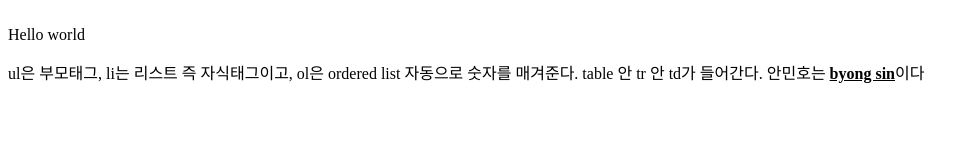
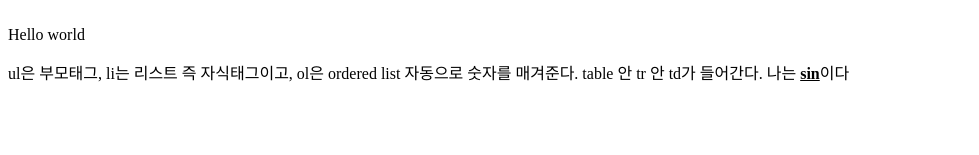
Before and after one commit to medicinecone/my-first-site, a plain HTML site: page 1.html in a window 1280 px wide. Shown: the part 133-288 px from the top of the page, without its empty margins (0-979 px from the left). Drawn offline with Linux system fonts and the light colour scheme.

Commit message:
Add files via upload

```diff
--- a/1.html
+++ b/1.html
@@ -14,7 +14,7 @@
 Hello world<p>
 ul은 부모태그, li는 리스트 즉 자식태그이고, ol은 ordered list 자동으로 숫자를 매겨준다.
 table 안 tr 안 td가 들어간다.
-안민호는 <strong><u>byong sin</u></strong>이다</p>
+나는 <strong><u> sin</u></strong>이다</p>
 <p style="margin-top:70px;">
 
 <table>
```
